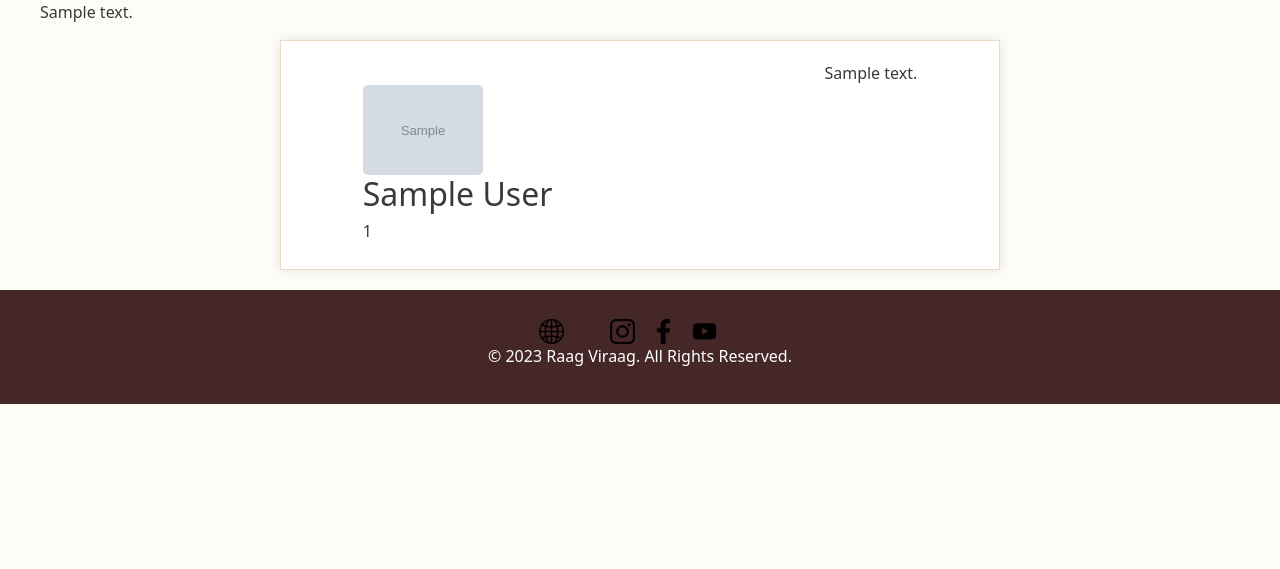
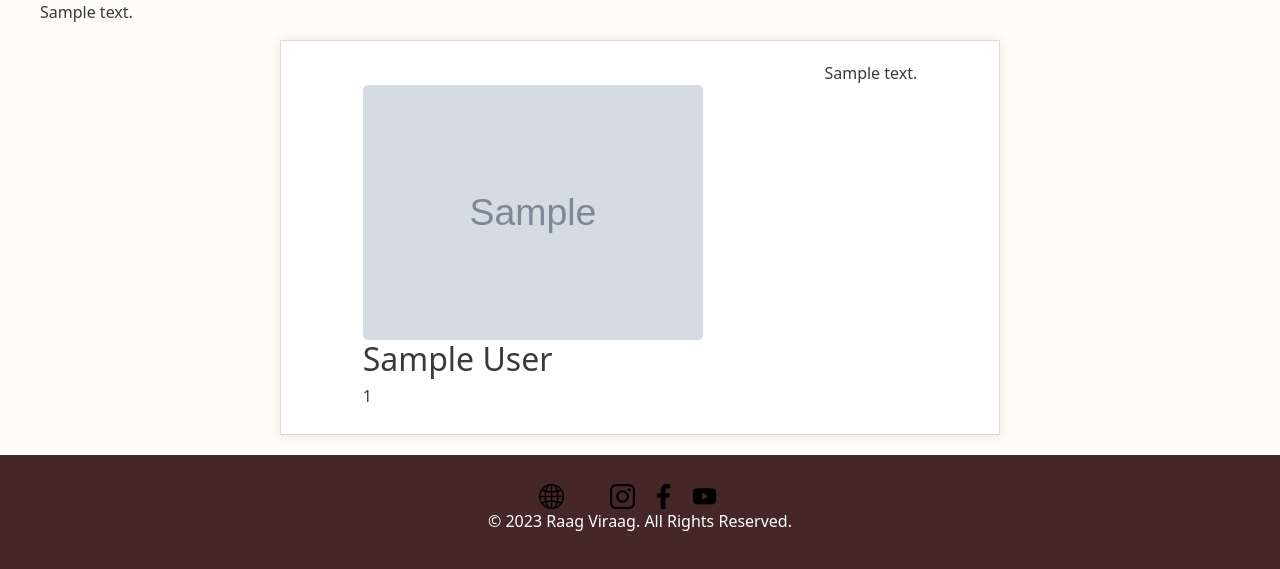
Before and after one commit to Devanshvora03/RaagViraag, a Django app: page /about/ in a window 1280 px wide. Shown: the part 329-898 px from the top of the page. Before the commit the page ends 733 px from the top, so only its background shows below. Run offline with Django 4.2, Linux system fonts and the light colour scheme; data comes from the database, SQL or seed files in the repository; tables that the repository leaves empty hold one stand-in row (values such as "Sample post"); grey boxes marked "Sample" are stand-in pictures; some libraries are stand-ins or nearby versions.

Commit message:
[UPD] css changes for author image

```diff
--- a/static/css/style.css
+++ b/static/css/style.css
@@ -400,7 +400,7 @@ body {
 }
 
 .about_us_img{
-  width: 30%;
+  width: 85%;
 }
 .search_blog_img{
   width: 60% !important;
```
